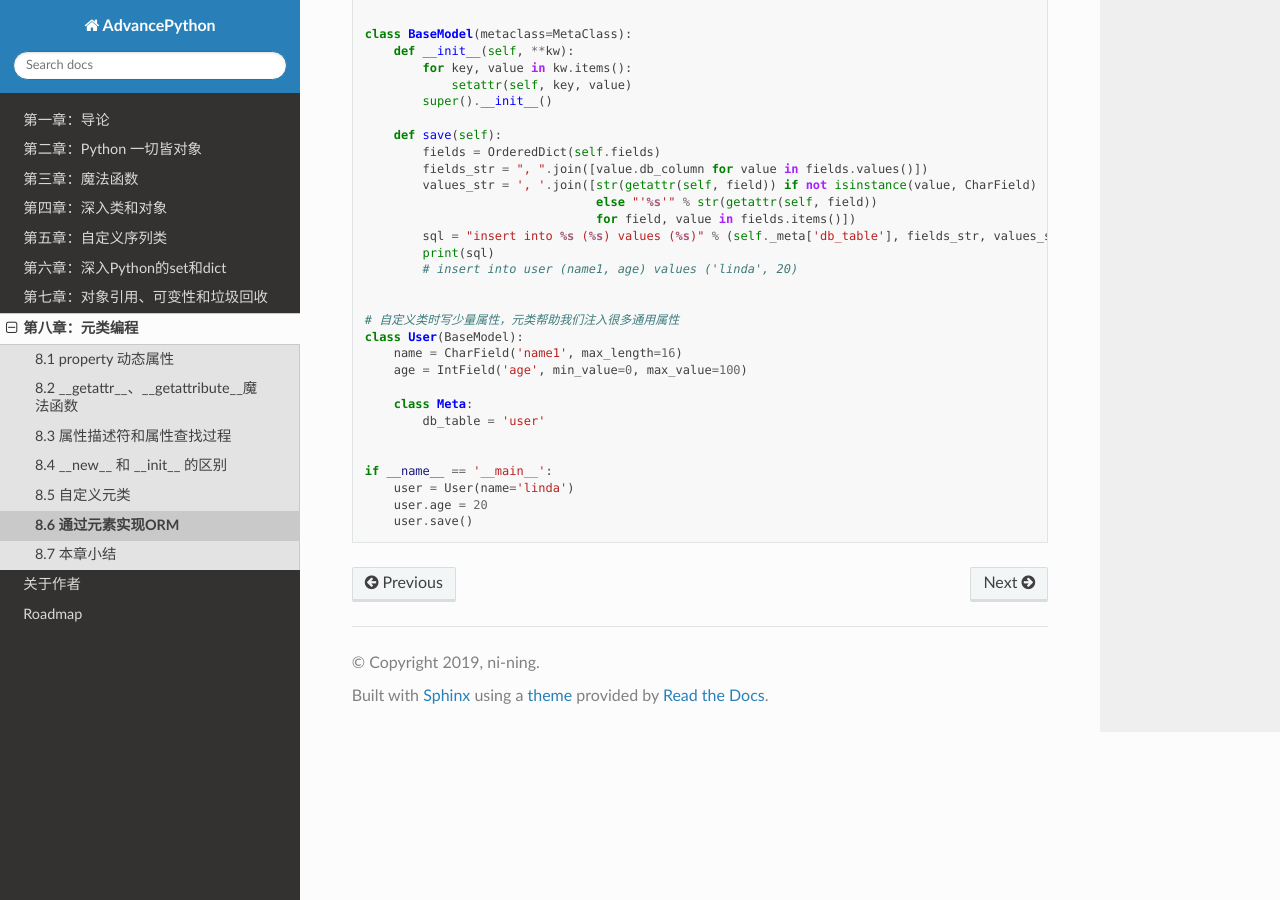
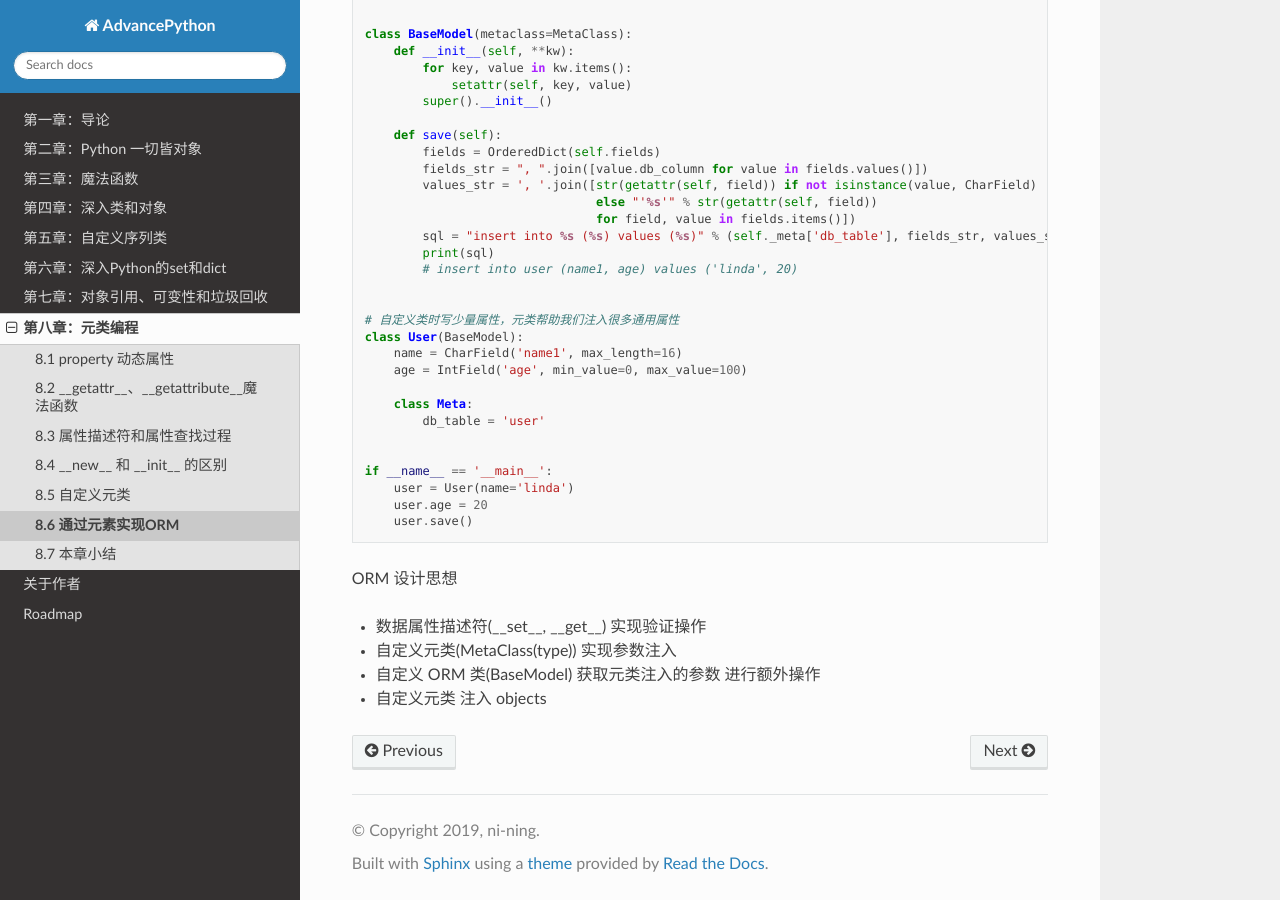
Before and after one commit to ni-ning/AdvancePython, a Sphinx documentation site: the page built from source/c08/p06_orm.rst, in a window 1280 px wide and 900 px high, scrolled down 1678 px. Built offline with Sphinx 7.4.7 and the Read the Docs theme 2.0.0, drawn with Linux system fonts in a browser that asks for light colours.

Commit message:
add content to orm

```diff
--- a/source/c08/p03_descriptor.rst
+++ b/source/c08/p03_descriptor.rst
@@ -2,7 +2,9 @@
 8.3 属性描述符和属性查找过程
 ===============================
 
-property 可以控制获取和设置的处理过程。如果是批量属性需要执行验证操作，则需要每个属性都要写一遍，代码重复
+property 实现在数据获取和设置时增加额外逻辑处理，并对外提供简单接口
+
+在批量属性操作，如验证，则需要每个属性都要写一遍，代码重复
 
 - 数据属性描述符：实现 __get__ 和 __set__ 方法
 - 非数据属性描述符： 实现 __get__ 方法
--- a/source/c08/p06_orm.rst
+++ b/source/c08/p06_orm.rst
@@ -124,3 +124,11 @@
         user = User(name='linda')
         user.age = 20
         user.save()
+
+
+ORM 设计思想
+
+- 数据属性描述符(__set__, __get__) 实现验证操作
+- 自定义元类(MetaClass(type)) 实现参数注入
+- 自定义 ORM 类(BaseModel) 获取元类注入的参数 进行额外操作
+- 自定义元类 注入 objects
```
